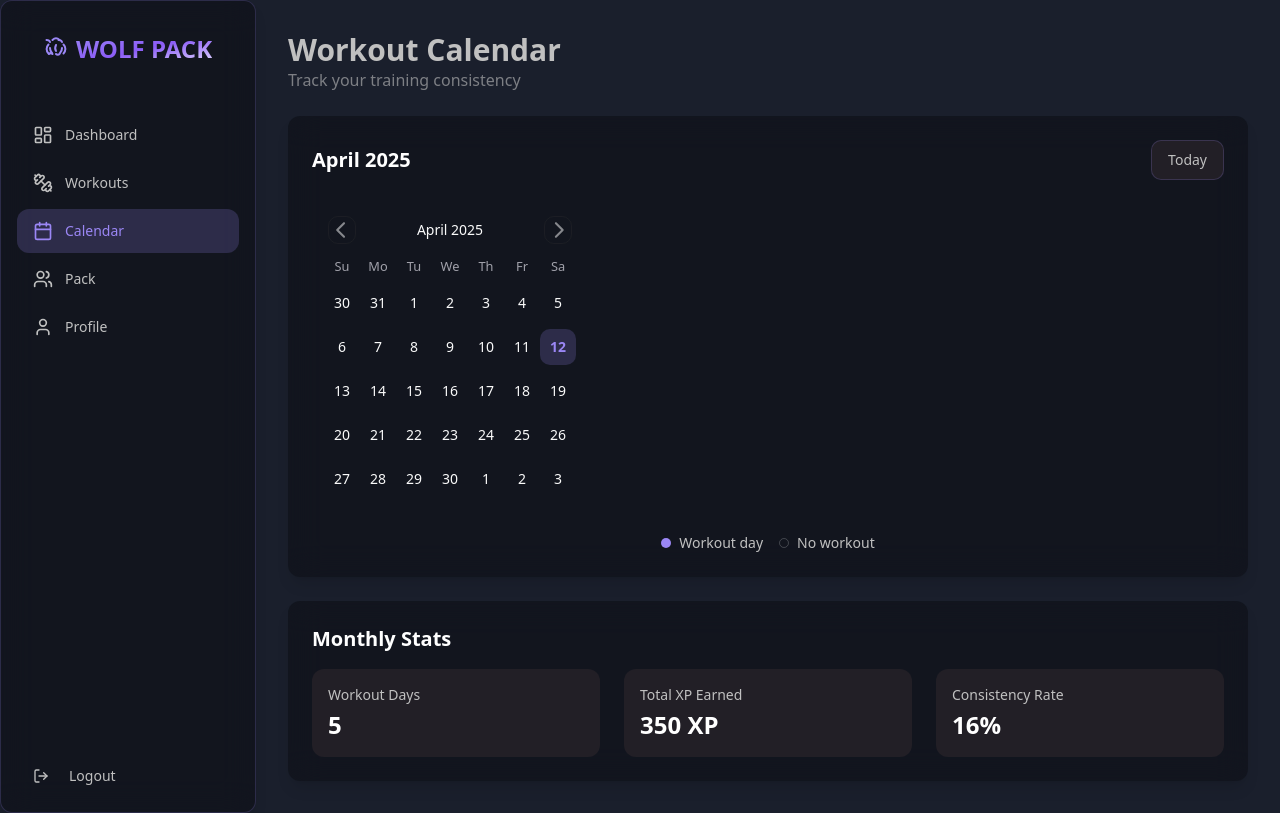
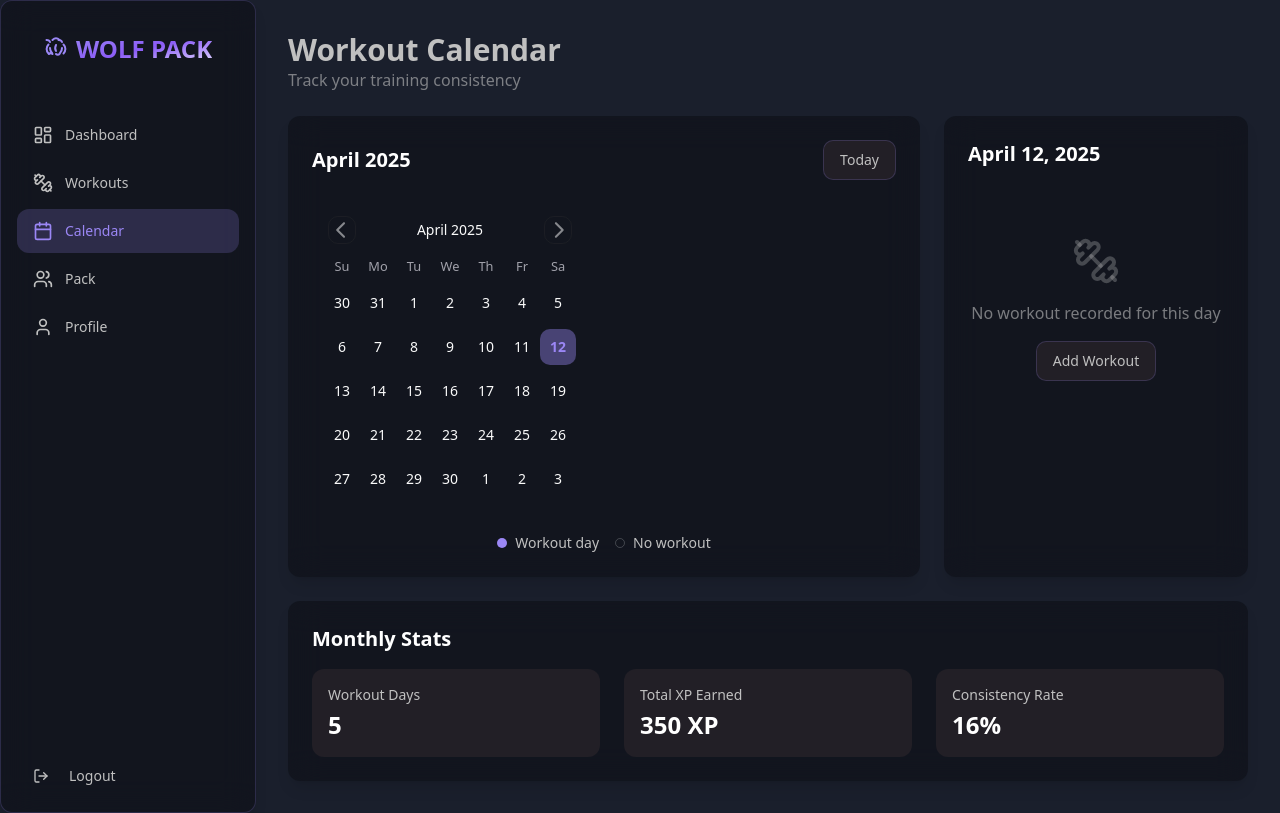
Before and after one commit to jds6935/PSU-Hackathon-Team-12, a React (Vite) app: page /calendar in a window 1280 px wide. Built offline with nearby package versions, Linux system fonts and the light colour scheme.

Commit message:
feat: Add calendar day click functionality
Implement click functionality for calendar days to highlight selected days and display workout details.

```diff
--- a/src/components/ui/calendar.tsx
+++ b/src/components/ui/calendar.tsx
@@ -1,3 +1,4 @@
+
 import * as React from "react";
 import { ChevronLeft, ChevronRight } from "lucide-react";
 import { DayPicker } from "react-day-picker";
@@ -16,7 +17,7 @@ function Calendar({
   return (
     <DayPicker
       showOutsideDays={showOutsideDays}
-      className={cn("p-3", className)}
+      className={cn("p-3 pointer-events-auto", className)}
       classNames={{
         months: "flex flex-col sm:flex-row space-y-4 sm:space-x-4 sm:space-y-0",
         month: "space-y-4",
@@ -37,7 +38,7 @@ function Calendar({
         cell: "h-9 w-9 text-center text-sm p-0 relative [&:has([aria-selected].day-range-end)]:rounded-r-md [&:has([aria-selected].day-outside)]:bg-accent/50 [&:has([aria-selected])]:bg-accent first:[&:has([aria-selected])]:rounded-l-md last:[&:has([aria-selected])]:rounded-r-md focus-within:relative focus-within:z-20",
         day: cn(
           buttonVariants({ variant: "ghost" }),
-          "h-9 w-9 p-0 font-normal aria-selected:opacity-100"
+          "h-9 w-9 p-0 font-normal aria-selected:opacity-100 hover:bg-transparent"
         ),
         day_range_end: "day-range-end",
         day_selected:
--- a/src/pages/Calendar.tsx
+++ b/src/pages/Calendar.tsx
@@ -95,6 +95,7 @@ const Calendar = () => {
   const [selectedWorkout, setSelectedWorkout] = useState<Workout | null>(null);
   const [isDialogOpen, setIsDialogOpen] = useState(false);
   const [groupedWorkouts, setGroupedWorkouts] = useState(() => groupWorkoutsByMonth(mockWorkouts));
+  const [selectedDate, setSelectedDate] = useState<Date | undefined>(new Date());
 
   // Check if a date has a workout
   const hasWorkout = (date: Date) => {
@@ -107,10 +108,12 @@ const Calendar = () => {
   };
 
   const handleDateClick = (date: Date) => {
+    setSelectedDate(date);
     const workout = getWorkoutForDate(date);
     if (workout) {
       setSelectedWorkout(workout);
-      setIsDialogOpen(true);
+    } else {
+      setSelectedWorkout(null);
     }
   };
 
@@ -118,16 +121,18 @@ const Calendar = () => {
   const renderDay = (day: Date) => {
     const workout = getWorkoutForDate(day);
     const isWorkoutDay = !!workout;
+    const isSelected = selectedDate ? isSameDay(selectedDate, day) : false;
 
     return (
       <div
         className={`h-full w-full flex flex-col items-center justify-center p-1 relative
           ${isToday(day) ? 'bg-wolf-purple/20 rounded-md' : ''}
-          ${isWorkoutDay ? 'cursor-pointer hover:bg-wolf-purple/10 rounded-md' : ''}
+          ${isSelected ? 'bg-wolf-purple/40 rounded-md' : ''}
+          ${isWorkoutDay ? 'cursor-pointer hover:bg-wolf-purple/10 rounded-md' : 'cursor-pointer hover:bg-wolf-charcoal/30 rounded-md'}
         `}
-        onClick={isWorkoutDay ? () => handleDateClick(day) : undefined}
+        onClick={() => handleDateClick(day)}
       >
-        <span className={`${isToday(day) ? 'text-wolf-purple font-bold' : ''}`}>
+        <span className={`${isToday(day) ? 'text-wolf-purple font-bold' : isSelected ? 'text-white font-bold' : ''}`}>
           {format(day, 'd')}
         </span>
 
@@ -147,6 +152,8 @@ const Calendar = () => {
         <p className="text-wolf-silver/60">Track your training consistency</p>
       </div>
 
+      <div className="grid grid-cols-1 md:grid-cols-3 gap-6">
+        <div className="md:col-span-2">
           <div className="glass-card p-6 border-none">
             <div className="flex justify-between items-center mb-6">
               <h2 className="text-xl font-bold text-white">
@@ -155,7 +162,10 @@ const Calendar = () => {
               <div>
                 <Button
                   variant="outline"
-              onClick={() => setCurrentMonth(new Date())}
+                  onClick={() => {
+                    setCurrentMonth(new Date());
+                    setSelectedDate(new Date());
+                  }}
                   className="bg-wolf-charcoal border-wolf-purple/20 text-wolf-silver hover:text-wolf-purple"
                 >
                   Today
@@ -167,7 +177,8 @@ const Calendar = () => {
               mode="single"
               month={currentMonth}
               onMonthChange={setCurrentMonth}
-          selected={new Date()}
+              selected={selectedDate}
+              onSelect={handleDateClick}
               className="bg-transparent"
               classNames={{
                 day_today: "bg-transparent",
@@ -188,6 +199,57 @@ const Calendar = () => {
               <div className="flex items-center">
                 <div className="h-2.5 w-2.5 border border-white/20 bg-transparent rounded-full mr-2"></div>
                 <span className="text-wolf-silver">No workout</span>
+              </div>
+            </div>
+          </div>
+        </div>
+
+        <div className="md:col-span-1">
+          <div className="glass-card p-6 border-none h-full">
+            <h2 className="text-xl font-bold text-white mb-4">
+              {selectedDate && format(selectedDate, 'MMMM d, yyyy')}
+            </h2>
+
+            {selectedWorkout ? (
+              <div className="space-y-4">
+                <div className="bg-wolf-charcoal/50 p-4 rounded-lg">
+                  <div className="flex items-center justify-between mb-4">
+                    <div className="flex items-center">
+                      <Dumbbell className="h-5 w-5 text-wolf-purple mr-2" />
+                      <h3 className="font-bold text-lg text-white">{selectedWorkout.name}</h3>
+                    </div>
+                    <div className="text-wolf-purple font-medium">+{selectedWorkout.xpGained} XP</div>
+                  </div>
+
+                  <ScrollArea className="h-[200px] pr-4">
+                    <div className="space-y-2">
+                      {selectedWorkout.exercises.map((exercise) => (
+                        <div key={exercise.id} className="p-3 bg-wolf-charcoal rounded-md">
+                          <div className="text-white font-medium">{exercise.name}</div>
+                          <div className="text-sm text-wolf-silver">
+                            {exercise.sets} sets × {exercise.reps} reps • {exercise.weight}
+                          </div>
+                        </div>
+                      ))}
+                    </div>
+                  </ScrollArea>
+                </div>
+
+                {selectedWorkout.notes && (
+                  <div className="text-wolf-silver text-sm italic p-3 bg-wolf-charcoal/30 rounded-lg">
+                    "{selectedWorkout.notes}"
+                  </div>
+                )}
+              </div>
+            ) : (
+              <div className="flex flex-col items-center justify-center h-[250px] text-center">
+                <Dumbbell className="h-12 w-12 text-wolf-silver/30 mb-4" />
+                <p className="text-wolf-silver/60">No workout recorded for this day</p>
+                <Button variant="outline" className="mt-4 bg-wolf-charcoal border-wolf-purple/20 text-wolf-silver hover:text-wolf-purple">
+                  Add Workout
+                </Button>
+              </div>
+            )}
           </div>
         </div>
       </div>
@@ -216,7 +278,7 @@ const Calendar = () => {
         </div>
       </div>
 
-      {/* Workout details dialog */}
+      {/* Workout details dialog (for mobile) */}
       <Dialog open={isDialogOpen} onOpenChange={setIsDialogOpen}>
         <DialogContent className="glass-card border-wolf-purple/20 text-white">
           <DialogHeader>
```
Lines whose indentation alone changed are shown as unchanged.
